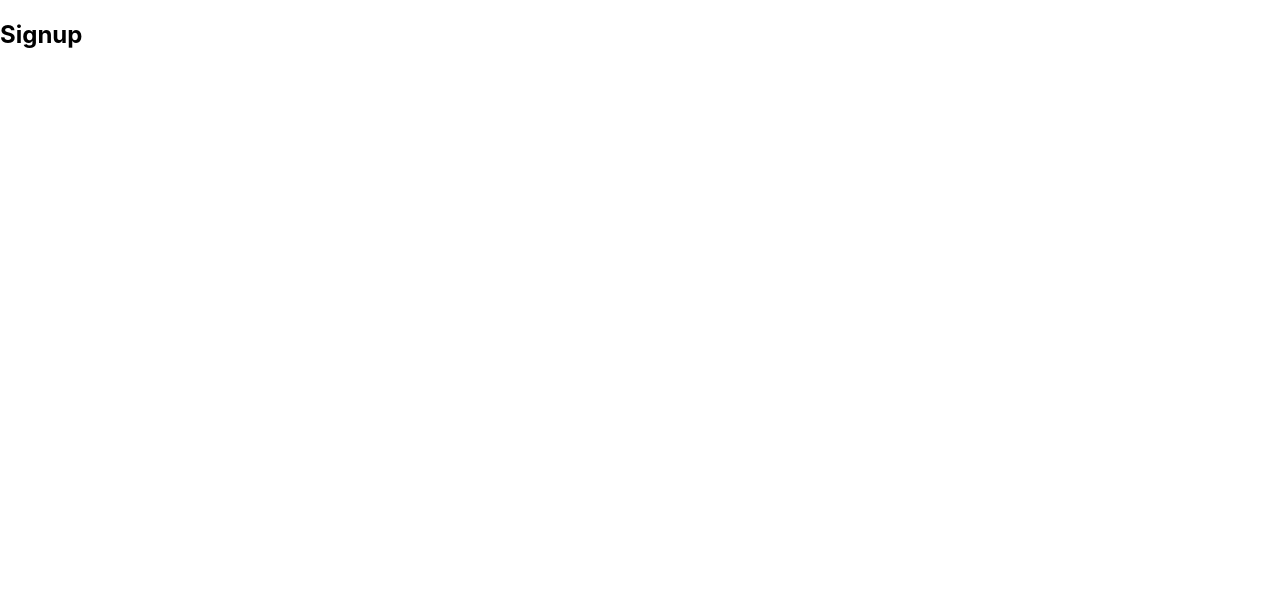
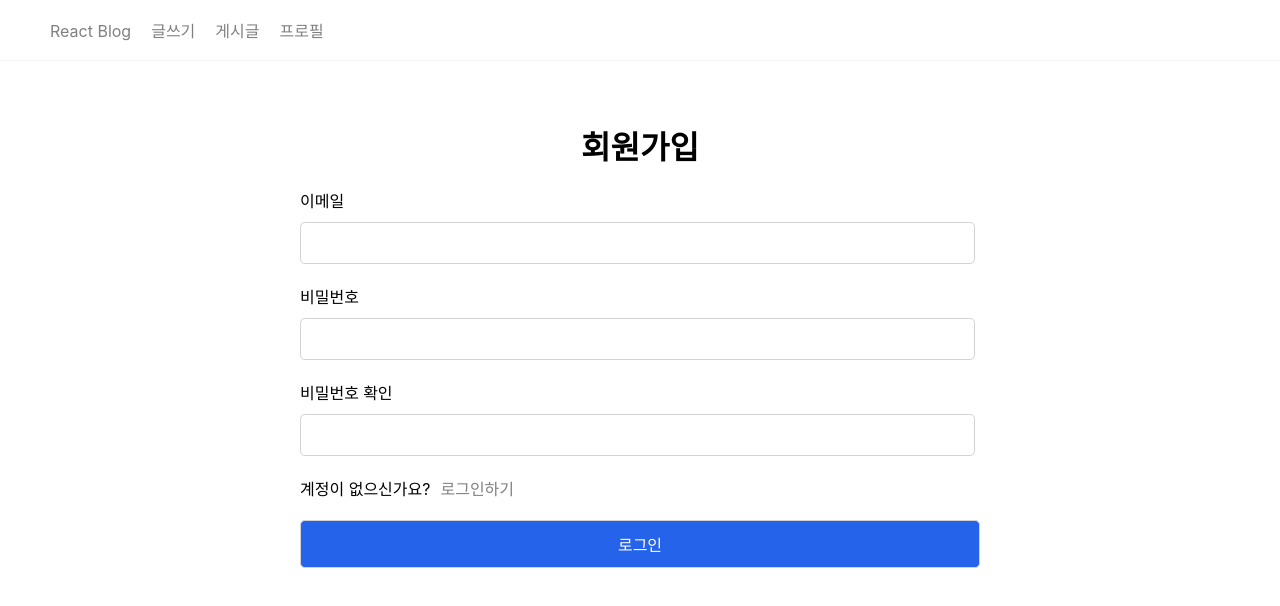
Before and after one commit to mj-study/react-pjt, a React (Create React App) app in the folder blog/: page /signup in a window 1280 px wide. Shown: the top 606 px of the page. Built offline with nearby package versions, Linux system fonts and the light colour scheme.

Commit message:
feat. 로그인 페이지 추가, auth 라우트 추가

```diff
--- /dev/null
+++ b/blog/src/components/LoginForm.tsx
@@ -0,0 +1,25 @@
+import React from "react";
+import {Link} from "react-router-dom";
+
+export default function LoginForm() {
+  return (
+    <form action="/post" method="POST" className="form">
+      <h1 className="form__title">로그인</h1>
+      <div className="form__block">
+        <label htmlFor="email">이메일</label>
+        <input type="email" name="email" id="email" required/>
+      </div>
+      <div className="form__block">
+        <label htmlFor="password">비밀번호</label>
+        <input type="password" name="password" id="password" required/>
+      </div>
+      <div className="form__block">
+        계정이 없으신가요?
+        <Link to="/signup" className="form__link">회원가입 하기</Link>
+      </div>
+      <div className="form__block">
+        <input type="submit" value="로그인" className="form__btn--submit"/>
+      </div>
+    </form>
+  )
+};
--- a/blog/src/components/Router.tsx
+++ b/blog/src/components/Router.tsx
@@ -1,3 +1,4 @@
+import {useState} from "react";
 import {Navigate, Route, Routes} from "react-router-dom";
 import React from "react";
 import Home from "pages/home";
@@ -7,12 +8,16 @@
 import PostEdit from "pages/posts/edit";
 import ProfilePage from "pages/profile";
 import LoginPage from "pages/login";
-import SignupPage from "pages/signup";
+import SignupPage from "pages/signup"
 
 export default function Router() {
+  // firebase Auth가 인증되었으면 true로 변경해주는 로직 추가
+  const [isAuthenticated, setAuthenticated] = useState<boolean>(false);
   return (
     <>
       <Routes>
+        {isAuthenticated ? (
+          <>
             <Route path="/" element={<Home/>}/>
             <Route path="/posts" element={<PostsPage/>}/>
             <Route path="/posts/:id" element={<PostDetail/>}/>
@@ -22,6 +27,14 @@
             <Route path="/login" element={<LoginPage/>}></Route>
             <Route path="/signup" element={<SignupPage/>}></Route>
             <Route path="*" element={<Navigate replace to="/"/>}/>
+          </>
+        ) : (
+          <>
+            <Route path="/login" element={<LoginPage/>}/>
+            <Route path="/signup" element={<SignupPage/>}/>
+            <Route path="*" element={<LoginPage/>}/>
+          </>
+        )}
       </Routes>
     </>
   );
--- /dev/null
+++ b/blog/src/components/SignupForm.tsx
@@ -0,0 +1,29 @@
+import {Link} from "react-router-dom";
+import React from "react";
+
+export default function SignupForm() {
+  return (
+    <form action="/post" method="POST" className="form">
+      <h1 className="form__title">회원가입</h1>
+      <div className="form__block">
+        <label htmlFor="email">이메일</label>
+        <input type="email" name="email" id="email" required/>
+      </div>
+      <div className="form__block">
+        <label htmlFor="password">비밀번호</label>
+        <input type="password" name="password" id="password" required/>
+      </div>
+      <div className="form__block">
+        <label htmlFor="password_confirm">비밀번호 확인</label>
+        <input type="password" name="password_confirm" id="password_confirm" required/>
+      </div>
+      <div className="form__block">
+        계정이 없으신가요?
+        <Link to="/login" className="form__link">로그인하기</Link>
+      </div>
+      <div className="form__block">
+        <input type="submit" value="로그인" className="form__btn--submit"/>
+      </div>
+    </form>
+  )
+}
--- a/blog/src/index.css
+++ b/blog/src/index.css
@@ -412,3 +412,25 @@
 .form .form__btn--submit:focus {
     background-color: #1945a4;
 }
+
+/* login form */
+.form--lg {
+    min-height: 70vh;
+    margin-top: 10vh;
+}
+
+.form__title {
+    text-align: center;
+    margin-bottom: 4px;
+}
+
+.form__link {
+    margin-left: 10px;
+    text-decoration: none;
+    color: gray;
+}
+
+.form__link:hover,
+.form__link:focus {
+    color: black;
+}
--- a/blog/src/pages/login/index.tsx
+++ b/blog/src/pages/login/index.tsx
@@ -1,3 +1,12 @@
+import Header from "../../components/Header";
+import Footer from "../../components/Footer";
+import LoginForm from "../../components/LoginForm";
+
 export default function LoginPage() {
-  return <h2>Login</h2>
+  return (
+    <>
+      <Header/>
+      <LoginForm />
+    </>
+  )
 };
--- a/blog/src/pages/signup/index.tsx
+++ b/blog/src/pages/signup/index.tsx
@@ -1,3 +1,11 @@
+import Header from "../../components/Header";
+import SignupForm from "../../components/SignupForm";
+
 export default function SignupPage() {
-  return <h2>Signup</h2>
+  return (
+    <>
+      <Header/>
+      <SignupForm/>
+    </>
+  )
 };
```
Lines whose indentation alone changed are shown as unchanged.
